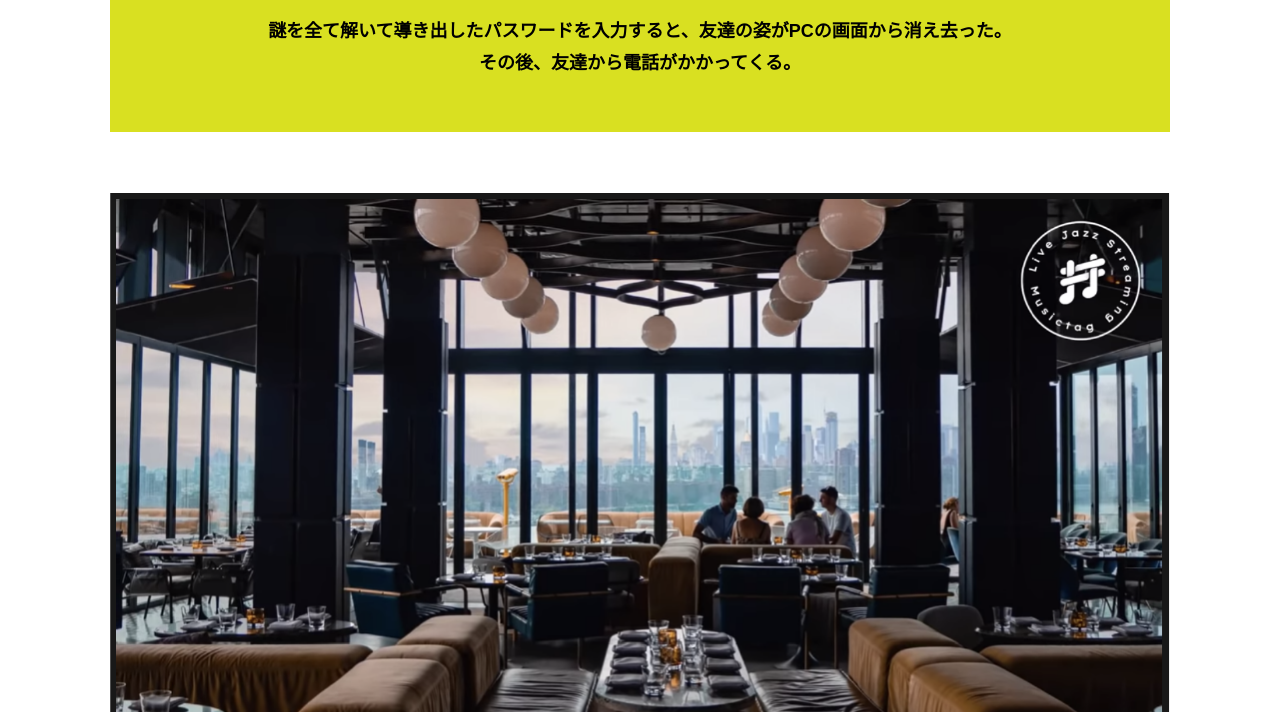
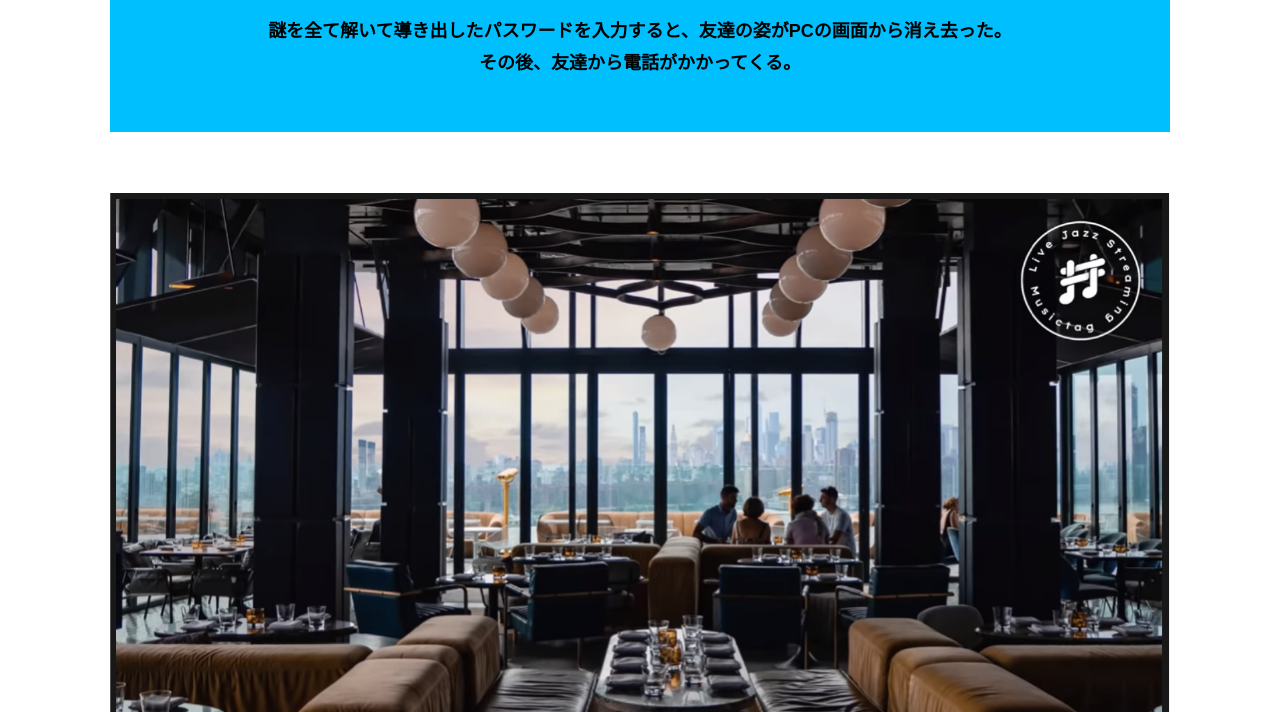
Before and after one commit to kaito-tsuruda/alfa-yoyogi, a plain HTML site: page final.html in a window 1280 px wide. Shown: the part 388-1100 px from the top of the page. Drawn offline with Linux system fonts and the light colour scheme.

Commit message:
Update style.css

```diff
--- a/assets/css/style.css
+++ b/assets/css/style.css
@@ -243,7 +243,7 @@ button {
 }
 
 .bg-color--subcolor {
-  background-color: #d9e021;
+  background-color: #00bfff;
 }
 
 .bg-color--gray {
```
